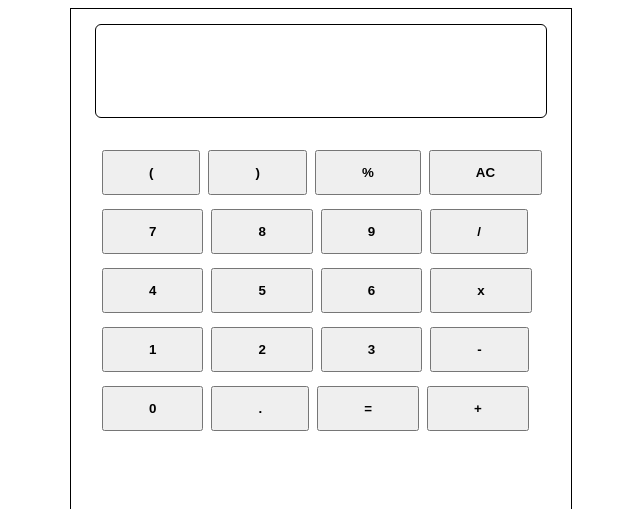
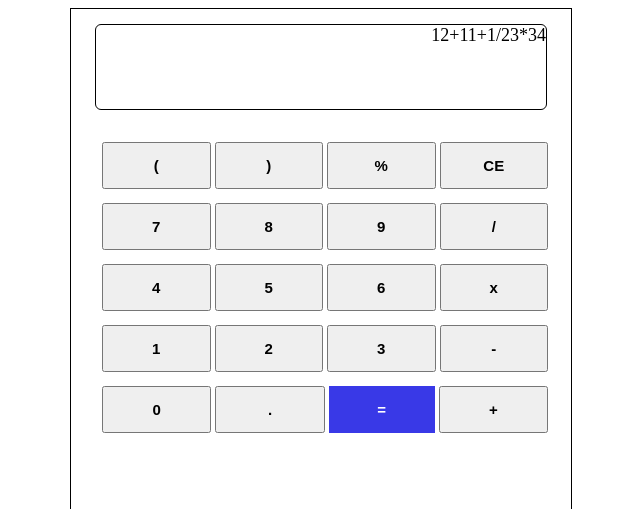
Before and after one commit to harsh0c/Odin-Projects, a plain HTML site: page Calculator/index.html in a window 1280 px wide. Shown: the top 509 px of the page, without its empty margins (319-959 px from the left). Drawn offline with Linux system fonts and the light colour scheme.

Commit message:
changed layout of buttons

```diff
--- a/Calculator/index.html
+++ b/Calculator/index.html
@@ -9,13 +9,13 @@
 </head>
 <body>
     <div class="main">
-        <div class="display"></div>
+        <div class="display">12+11+1/23*34</div>
         <div class="keys">
             <div class="row1">
                 <button>(</button>
                 <button>)</button>
                 <button>%</button>
-                <button>AC</button>
+                <button>CE</button>
             </div>
             <div class="row1">
                 <button>7</button>
@@ -38,7 +38,7 @@
             <div class="row1">
                 <button>0</button>
                 <button>.</button>
-                <button>=</button>
+                <button class="equals">=</button>
                 <button>+</button>
             </div>
         </div>
--- a/Calculator/style.css
+++ b/Calculator/style.css
@@ -14,10 +14,13 @@ body{
 }
 .display{
     width: 450px;
-    height: 100px;
+    height: 90px;
     border: 1px solid black;
     border-radius: 6px;
     margin: 15px;
+    font-size: large;
+    text-align: end;
+
 }
 .keys{
     width: 450px;
@@ -25,11 +28,21 @@ body{
     margin: 5px;
 }
 .row1{
+    display: flex;
+    justify-content: space-around;
     width: 450px;
     margin: 10px 4px;
 }
 button{
+    width: 100%;
+    font-size: 15px;
     font-weight: bold;
-    padding: 13px 45px;
+    padding: 13px 35px;
     margin: 2px;
 }
+.equals{
+    color: white;
+    font-size: 15px;
+    background-color: rgb(57, 57, 231);
+    border: none;
+}
```
